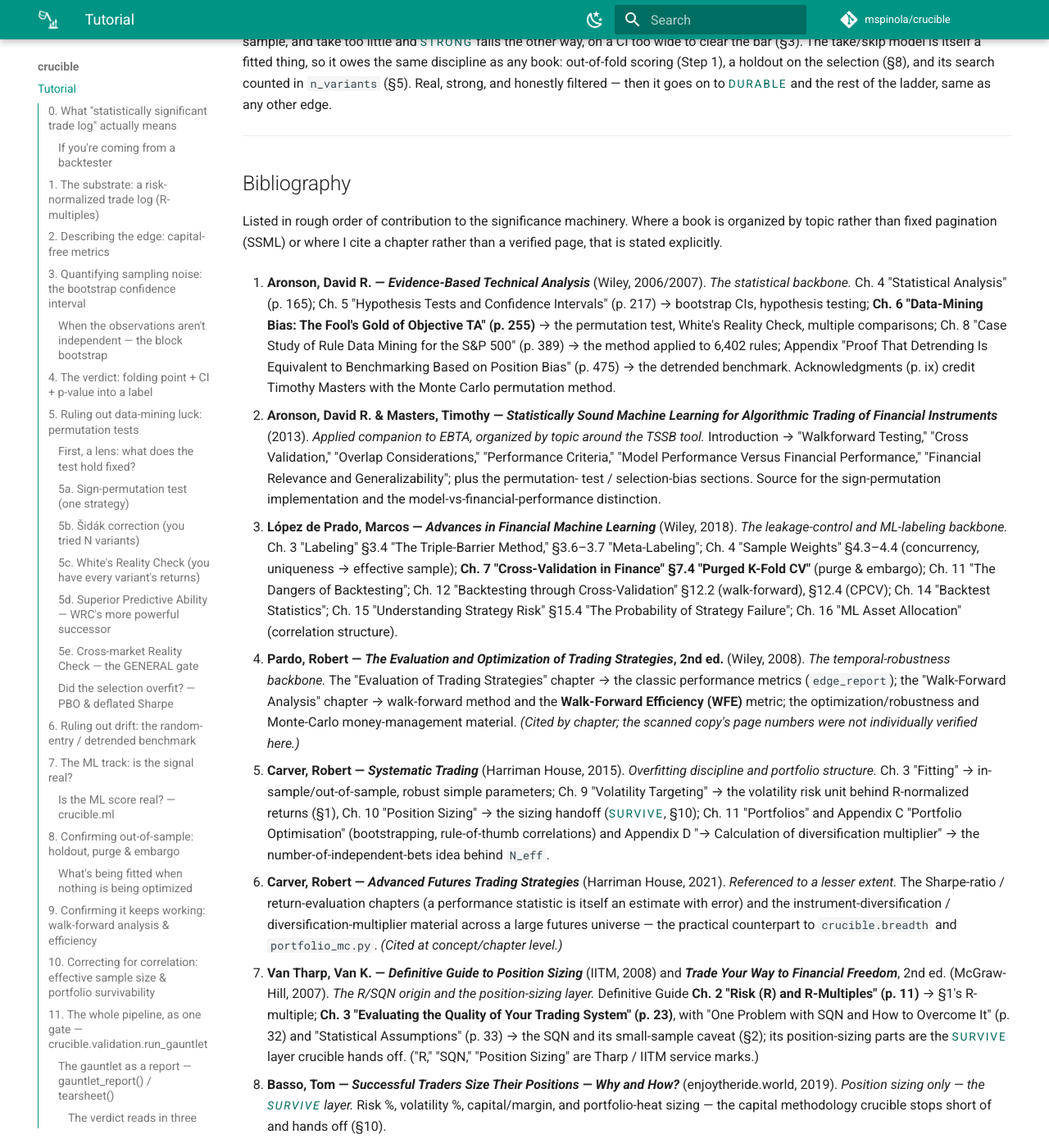
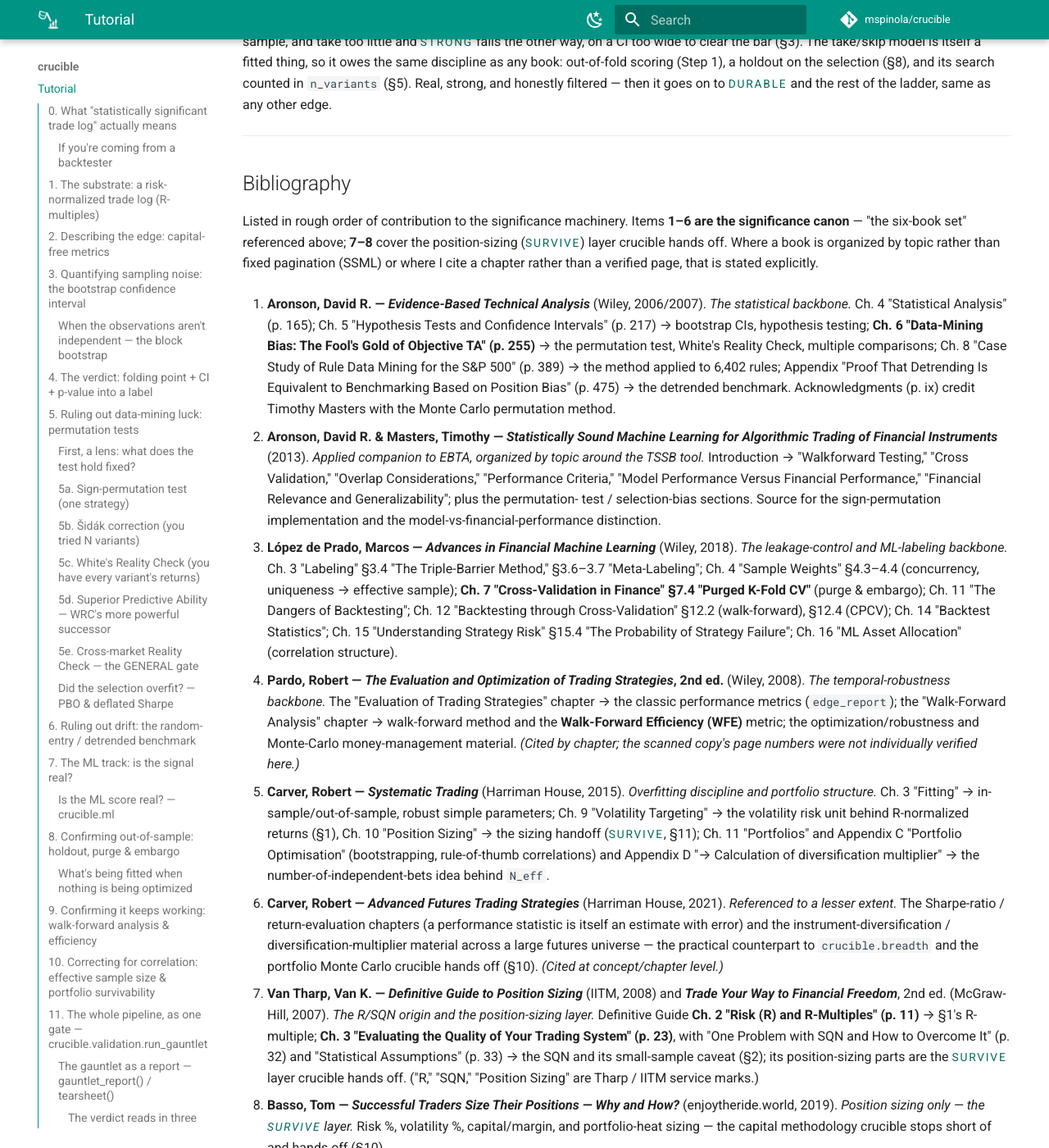
Before and after one commit to mspinola/crucible, an MkDocs documentation site: the page built from docs/index.md, in a window 1280 px wide and 1400 px high, scrolled down 26678 px. Shown: the whole window at 82% size. Built offline with MkDocs 1.6.1 and Material for MkDocs 9.7.7, drawn with Linux system fonts in a browser that asks for light colours; comment, search, counter and statistics services are not loaded; some of the changed text lies outside the part shown.

Commit message:
docs: end-to-end review fixes — cross-refs and a phantom file (#65)
Five small consistency fixes from a full read-through; no statistical
content changes.

- SURVIVE handoff is §11 everywhere now. §1 and bibliography item 5 called
  it §10 (§10 holds the position-sizing *sources*, but the handoff itself
  is the §11 gate row, as §0/§10/§11 already say). §1 now says both.
- Bibliography item 6 no longer cites `portfolio_mc.py`, which isn't in
  the repo (portfolio Monte Carlo is out of crucible's scope, §10, and
  lives in a private sibling). Points to the §10 handoff instead.
- Clarified "the six-book set": the bibliography has eight entries, so the
  intro now states items 1–6 are the significance canon (the six-book set)
  and 7–8 are the position-sizing/SURVIVE layer.
- §5e used "27 markets" in the setup and "28-asset book" in the anecdote a
  few lines later; aligned the setup to 28.

Co-authored-by: Claude Opus 4.8 <noreply@anthropic.com>

```diff
--- a/docs/index.md
+++ b/docs/index.md
@@ -169,7 +169,7 @@ whole null distribution.
 > return accounting: the ATR-based risk unit (`1R = sl × ATR`) is the trade-log echo of
 > Carver, *Systematic Trading*, **Ch. 9 "Volatility Targeting"** — the same volatility unit,
 > applied to *measuring* each trade rather than *sizing* it (position sizing itself is the
-> **SURVIVE** handoff, §10). The leakage-free barrier construction is
+> **SURVIVE** handoff, §11; its sources are in §10). The leakage-free barrier construction is
 > the same geometry ML uses to label forward outcomes (López de Prado, *Advances in
 > Financial Machine Learning*, **§3.4 "The Triple-Barrier Method"**, cross-referenced in
 > §7) — but here it turns *any* entry rule into trades, ML or not.
@@ -1173,9 +1173,11 @@ goes on to **DURABLE** and the rest of the ladder, same as any other edge.
 
 ## Bibliography
 
-Listed in rough order of contribution to the significance machinery. Where a book is
-organized by topic rather than fixed pagination (SSML) or where I cite a chapter rather than
-a verified page, that is stated explicitly.
+Listed in rough order of contribution to the significance machinery. Items **1–6 are the
+significance canon** — "the six-book set" referenced above; **7–8** cover the position-sizing
+(SURVIVE) layer crucible hands off. Where a book is organized by topic rather than fixed
+pagination (SSML) or where I cite a chapter rather than a verified page, that is stated
+explicitly.
 
 1. **Aronson, David R. — *Evidence-Based Technical Analysis*** (Wiley, 2006/2007).
    *The statistical backbone.* Ch. 4 "Statistical Analysis" (p. 165); Ch. 5 "Hypothesis
@@ -1214,7 +1216,7 @@ a verified page, that is stated explicitly.
 5. **Carver, Robert — *Systematic Trading*** (Harriman House, 2015). *Overfitting discipline
    and portfolio structure.* Ch. 3 "Fitting" → in-sample/out-of-sample, robust simple
    parameters; Ch. 9 "Volatility Targeting" → the volatility risk unit behind R-normalized
-   returns (§1), Ch. 10 "Position Sizing" → the sizing handoff (SURVIVE, §10); Ch. 11
+   returns (§1), Ch. 10 "Position Sizing" → the sizing handoff (SURVIVE, §11); Ch. 11
    "Portfolios" and Appendix C "Portfolio Optimisation" (bootstrapping,
    rule-of-thumb correlations) and Appendix D "→ Calculation of diversification multiplier"
    → the number-of-independent-bets idea behind `N_eff`.
@@ -1223,7 +1225,8 @@ a verified page, that is stated explicitly.
    *Referenced to a lesser extent.* The Sharpe-ratio / return-evaluation chapters (a
    performance statistic is itself an estimate with error) and the instrument-diversification
    / diversification-multiplier material across a large futures universe — the practical
-   counterpart to `crucible.breadth` and `portfolio_mc.py`. *(Cited at concept/chapter level.)*
+   counterpart to `crucible.breadth` and the portfolio Monte Carlo crucible hands off (§10).
+   *(Cited at concept/chapter level.)*
 
 7. **Van Tharp, Van K. — *Definitive Guide to Position Sizing*** (IITM, 2008) and ***Trade Your
    Way to Financial Freedom***, 2nd ed. (McGraw-Hill, 2007). *The R/SQN origin and the
```
Also changed, not shown: other parts of docs/index.md (+1 -1 lines).
